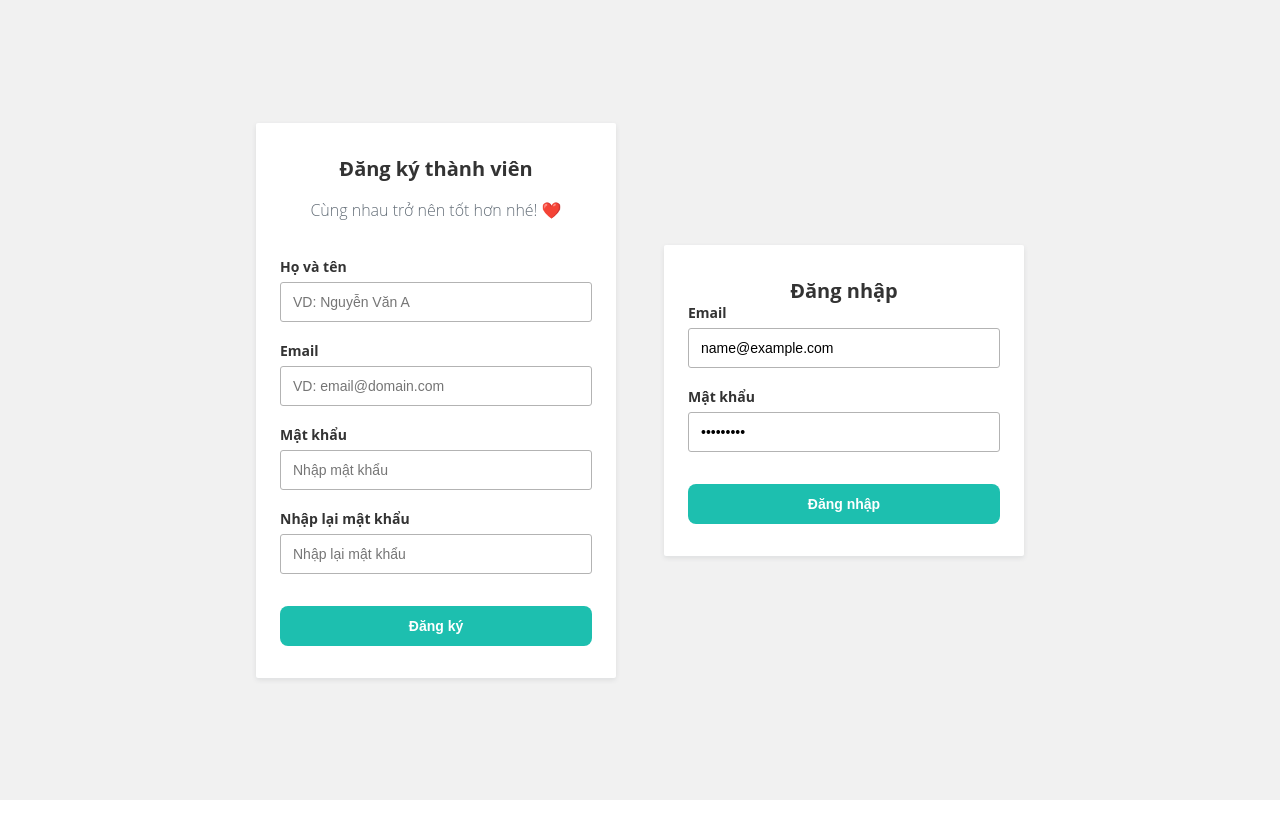
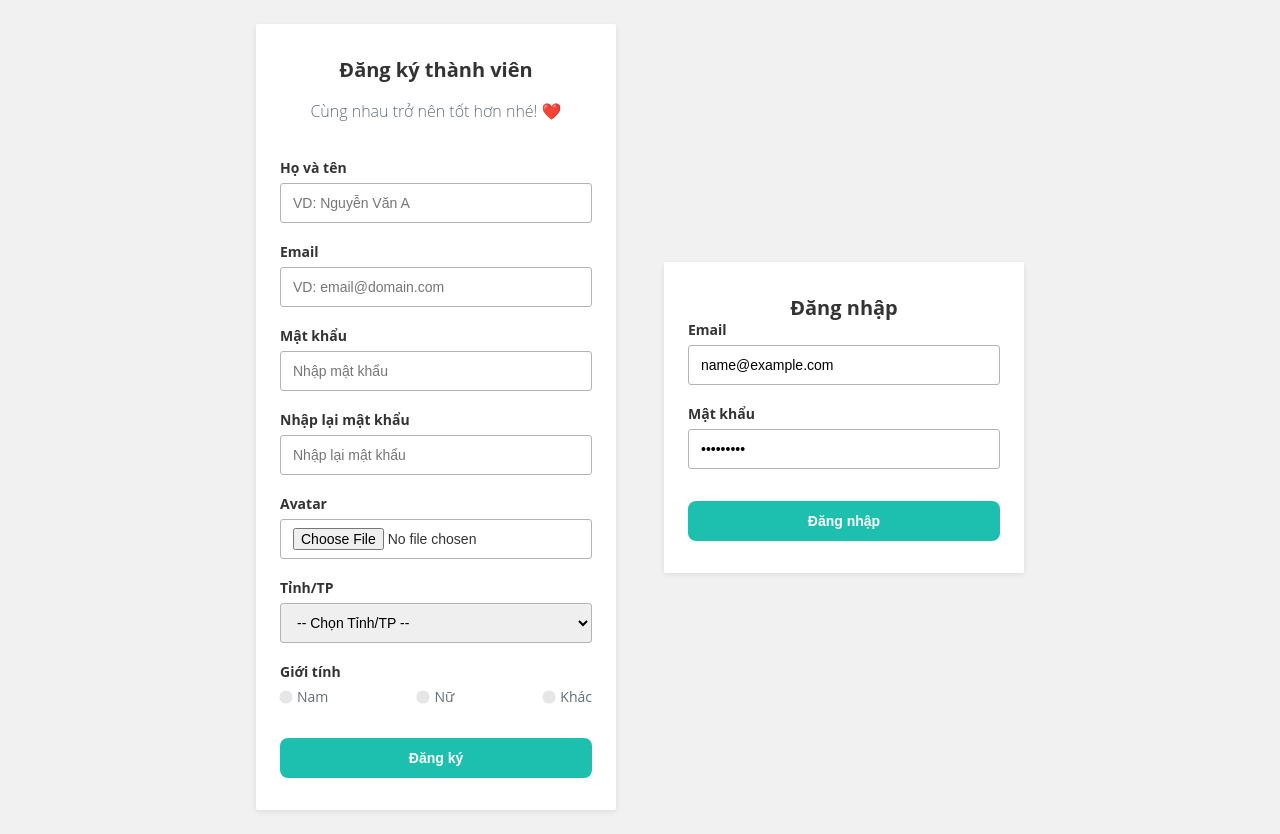
Before and after one commit to ThienBa/FormValidation, a plain HTML site: page FormValidation1/index.html in a window 1280 px wide. Both pictures are taken after typing "name@example.com", "Sample123" into the empty fields and a click on the button "Đăng nhập". Before the commit the page ends 800 px from the top, so only its background shows below. Drawn offline with Linux system fonts and the light colour scheme.

Commit message:
Fix bug value trim

```diff
--- a/FormValidation1/assets/js/validator.js
+++ b/FormValidation1/assets/js/validator.js
@@ -147,11 +147,11 @@ function Validator(options) {
  * 1. Khi có lỗi => Trả ra message lỗi
  * 2. Khi hợp lệ => Không trả (undefined)
  */
-Validator.isRequired = function (selector, isInput, message) {
+Validator.isRequired = function (selector, message) {
     return {
         selector,
         test: function (value) {
-            return (isInput ? value.trim() : value) ? undefined : message || 'Vui lòng nhập trường này';
+            return value ? undefined : message || 'Vui lòng nhập trường này';
         }
     }
 }
--- a/FormValidation1/index.html
+++ b/FormValidation1/index.html
@@ -42,7 +42,7 @@
                 <span class="form-message"></span>
             </div>
 
-            <!-- <div class="form-group">
+            <div class="form-group">
                 <label for="avatar" class="form-label">Avatar</label>
                 <input id="avatar" name="avatar" type="file" class="form-control">
                 <span class="form-message"></span>
@@ -80,7 +80,7 @@
                     </label>
                 </div>
                 <span class="form-message"></span>
-            </div> -->
+            </div>
 
             <button class="form-submit">Đăng ký</button>
         </form>
@@ -100,46 +100,6 @@
                 <span class="form-message"></span>
             </div>
 
-            <!-- <div class="form-group">
-                <label for="avatar" class="form-label">Avatar</label>
-                <input id="avatar" name="avatar" type="file" class="form-control">
-                <span class="form-message"></span>
-            </div>
-
-            <div class="form-group">
-                <label for="province" class="form-label">Tỉnh/TP</label>
-                <select id="province" name="province" class="form-control">
-                    <option value="">-- Chọn Tỉnh/TP --</option>
-                    <option value="hni">Hà Nội</option>
-                    <option value="hpg">Hải Phòng</option>
-                </select>
-                <span class="form-message"></span>
-            </div>
-
-            <div class="form-group">
-                <label for="" class="form-label">Giới tính</label>
-                <div class="rad-container">
-                    <label class="rad-label">
-                        <input type="radio" value="male" class="rad-input" name="gender">
-                        <div class="rad-design"></div>
-                        <div class="rad-text">Nam</div>
-                    </label>
-
-                    <label class="rad-label">
-                        <input type="radio" value="female" class="rad-input" name="gender">
-                        <div class="rad-design"></div>
-                        <div class="rad-text">Nữ</div>
-                    </label>
-
-                    <label class="rad-label">
-                        <input type="radio" value="other" class="rad-input" name="gender">
-                        <div class="rad-design"></div>
-                        <div class="rad-text">Khác</div>
-                    </label>
-                </div>
-                <span class="form-message"></span>
-            </div> -->
-
             <button class="form-submit">Đăng nhập</button>
         </form>
     </div>
@@ -152,18 +112,18 @@
             formGroupSelector: '.form-group',
             errorSelector: '.form-message',
             rules: [
-                Validator.isRequired('#fullname', true, 'Vui lòng nhập họ và tên của bạn'),
-                Validator.isRequired('#email', true, 'Vui lòng nhập email'),
+                Validator.isRequired('#fullname', 'Vui lòng nhập họ và tên của bạn'),
+                Validator.isRequired('#email', 'Vui lòng nhập email'),
                 Validator.isEmail('#email'),
-                Validator.isRequired('#password', true, 'Vui lòng nhập mật khẩu'),
+                Validator.isRequired('#password', 'Vui lòng nhập mật khẩu'),
                 Validator.minLength('#password', 6),
-                Validator.isRequired('#password_confirmation', true, 'Vui lòng nhập lại mật khẩu'),
+                Validator.isRequired('#password_confirmation', 'Vui lòng nhập lại mật khẩu'),
                 Validator.isConfirmed('#password_confirmation', function () {
                     return document.querySelector('#form-1 #password').value;
                 }, 'Mật khẩu nhập vào không chính xác'),
-                // Validator.isRequired('#avatar', 'Vui lòng tải ảnh lên'),
-                // Validator.isRequired('#province', 'Vui lòng chọn tỉnh thành'),
-                // Validator.isRequired('input[name="gender"]', 'Vui lòng chọn giới tính'),
+                Validator.isRequired('#avatar', 'Vui lòng tải ảnh lên'),
+                Validator.isRequired('#province', 'Vui lòng chọn tỉnh thành'),
+                Validator.isRequired('input[name="gender"]', 'Vui lòng chọn giới tính'),
             ],
             onSubmit: function (data) {
                 // Call API
```
Also changed, not shown: FormValidation2/assets/js/validator.js (+11 -1 lines).
